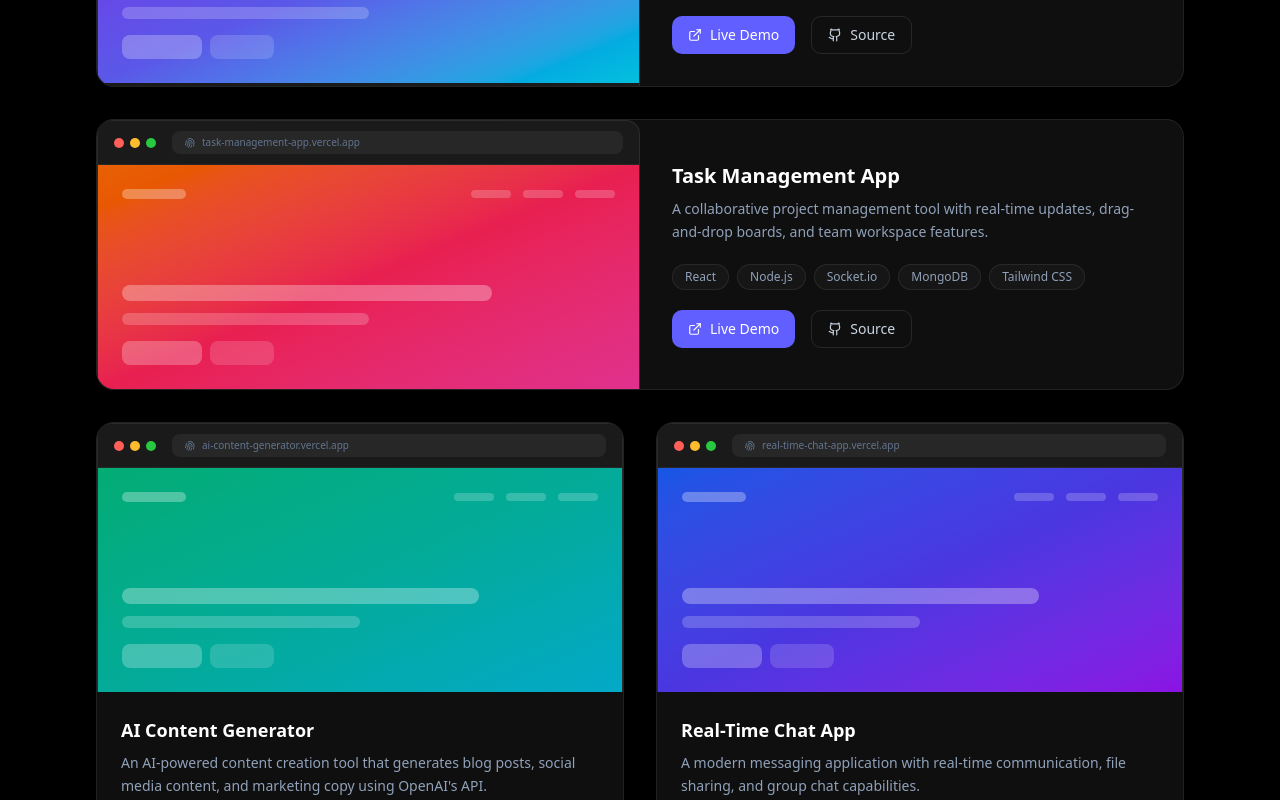
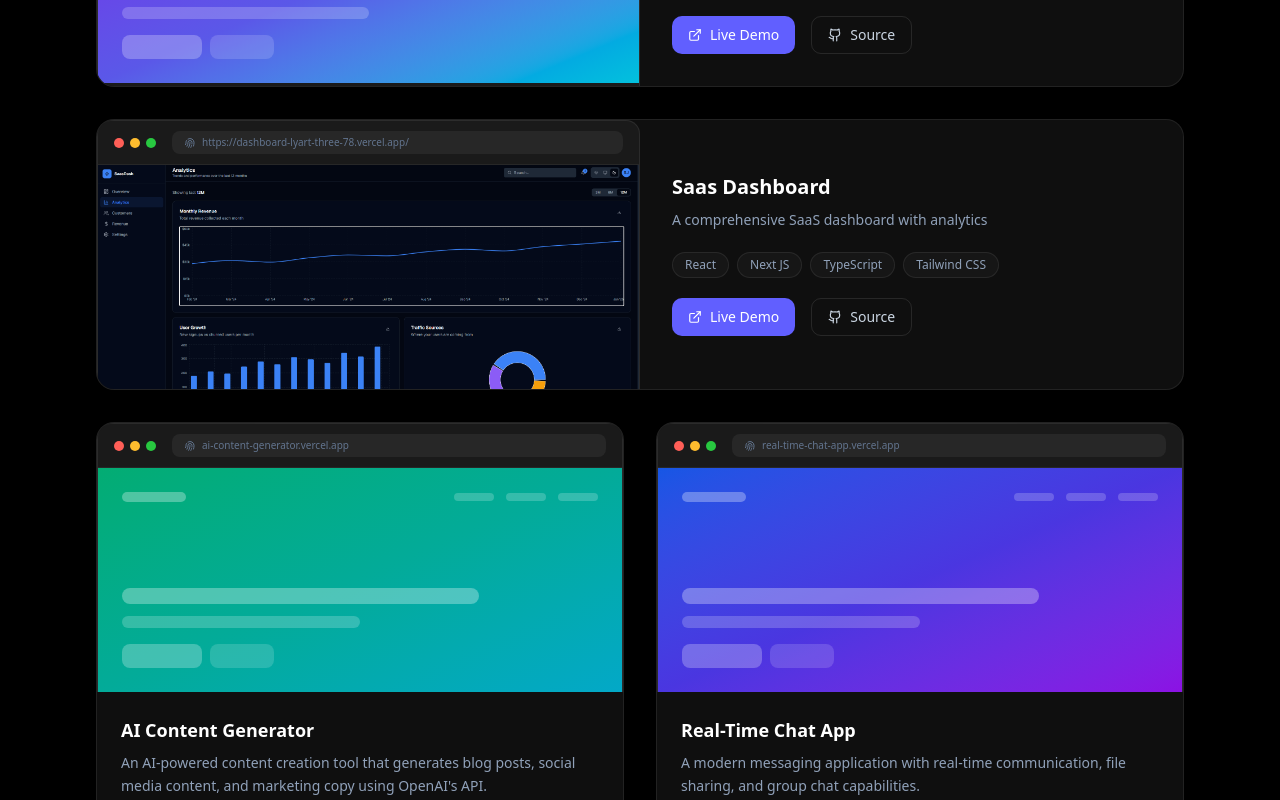
Before and after one commit to surajshrestha8/mysite, a Next.js app in the folder suraj/: page / in a window 1280 px wide. Shown: the part 3700-4500 px from the top of the page. Built offline with nearby package versions, Linux system fonts and the light colour scheme.

Commit message:
fix: update projects links

```diff
--- a/suraj/data/projects.ts
+++ b/suraj/data/projects.ts
@@ -21,13 +21,14 @@ export const projects: Project[] = [
     gradient: "from-violet-600 via-indigo-500 to-cyan-400",
   },
   {
-    title: "Task Management App",
-    description:
-      "A collaborative project management tool with real-time updates, drag-and-drop boards, and team workspace features.",
-    tags: ["React", "Node.js", "Socket.io", "MongoDB", "Tailwind CSS"],
-    liveUrl: "#",
-    sourceUrl: "#",
+    title: "Saas Dashboard",
+    description: "A comprehensive SaaS dashboard with analytics",
+    tags: ["React", "Next JS", "TypeScript", "Tailwind CSS"],
+    liveUrl: "https://dashboard-lyart-three-78.vercel.app/",
+    sourceUrl:
+      "https://github.com/surajshrestha8/mysite/tree/main/dashboard/dashboard",
     featured: true,
+    image: "/images/projects/saas.png",
     gradient: "from-orange-500 via-rose-500 to-pink-500",
   },
   {
@@ -57,7 +58,7 @@ export const projects: Project[] = [
     tags: ["Next.js", "Tailwind CSS", "Payload CMS", "TypeScript"],
     liveUrl: "https://greengetaways.vercel.app/",
     sourceUrl: "https://github.com/surajshrestha8/greengetaways",
-    image: "/greengetaways.png",
+    image: "/images/projects/greengetaways.png",
     featured: false,
     gradient: "from-amber-500 via-orange-500 to-red-500",
   },
```
Also changed, not shown: suraj/public/images/projects/greengetaways.png (renamed from suraj/public/greengetaways.png), suraj/public/images/projects/saas.png (added).
